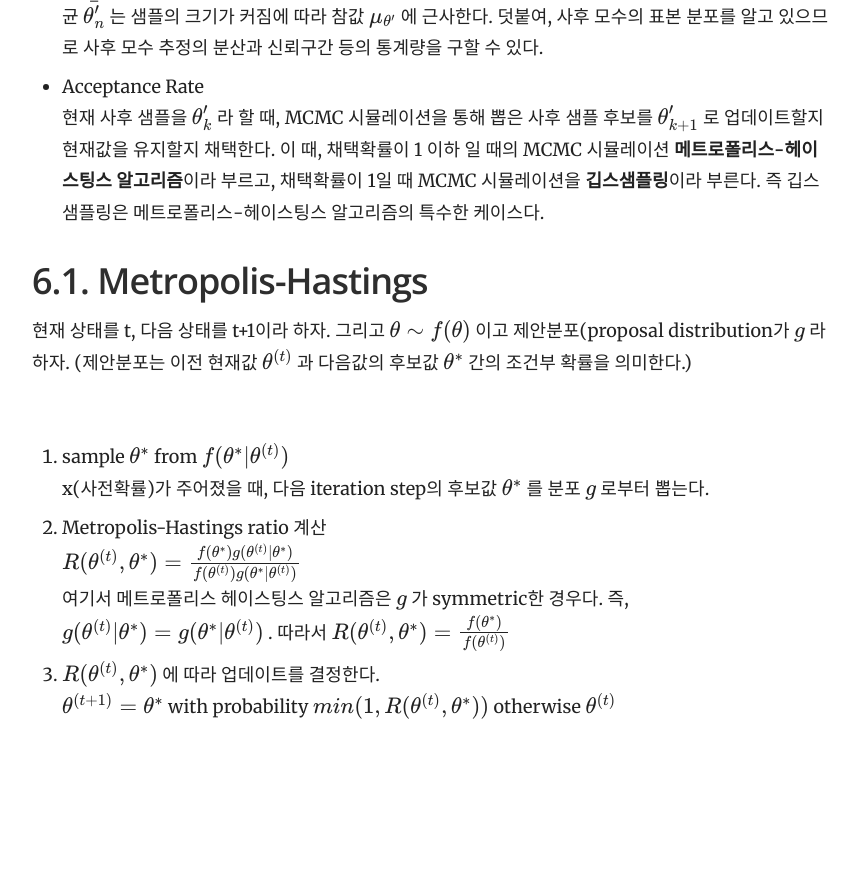
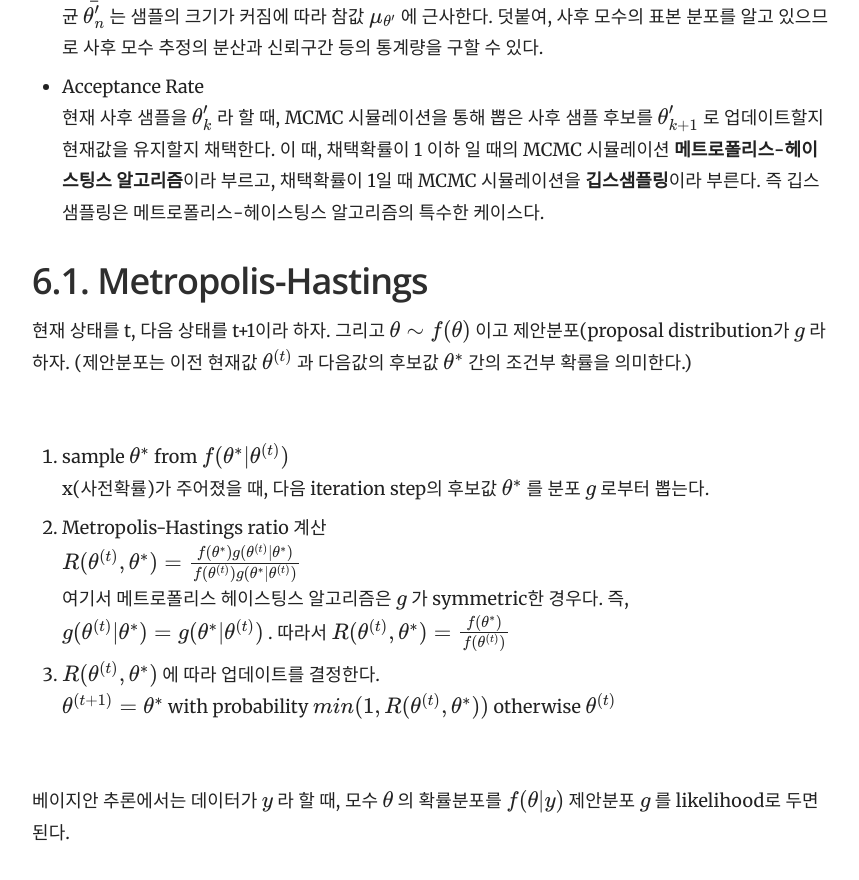
Before and after one commit to yrk3434/yrk3434.github.io, a Jekyll site: the page built from _docs/Theory/Bayesian Inference.md, in a window 1280 px wide and 900 px high, scrolled down 8093 px. Shown: the top 880 px of the window, without its empty margins (358-1217 px from the left). Built offline with Jekyll 4.4.1, drawn with Linux system fonts in a browser that asks for light colours; formulas are drawn with MathJax 3; before the commit the page ends 8867 px from its top, so only the background shows below that.

Commit message:
Update Bayesian Inference.md

```diff
--- a/_docs/Theory/Bayesian Inference.md
+++ b/_docs/Theory/Bayesian Inference.md
@@ -243,3 +243,6 @@ $ R( \theta^{(t)}, \theta^* ) =   \frac{ f( \theta^* ) g( \theta^{(t)} | \theta^
 $ R( \theta^{(t)}, \theta^* ) = \frac{ f( \theta^* ) }{ f( \theta^{(t)} ) } $ <br/>
 3. $ R( \theta^{(t)} , \theta^* ) $ 에 따라 업데이트를 결정한다. <br/>
 $ \theta^{(t+1)} = \theta^* $ with probability $ min( 1, R( \theta^{(t)}, \theta^* )) $ otherwise $ \theta^{(t)} $
+
+<br/>
+베이지안 추론에서는 데이터가 $ y $ 라 할 때, 모수 $ \theta $ 의 확률분포를 $ f(\theta | y) $ 제안분포 $ g $ 를 likelihood로 두면 된다.
```
